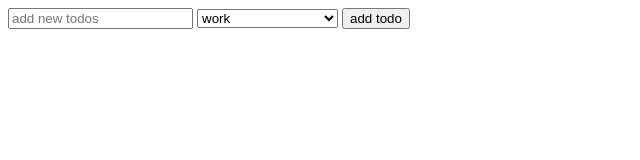
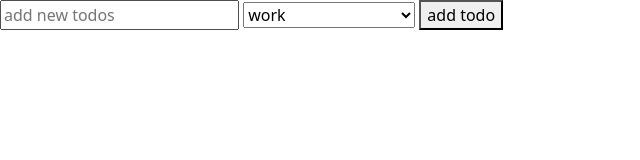
Before and after one commit to Lointainy/todos-typescript, a website built with Vite: page index.html in a window 1280 px wide. Shown: the whole page, without its empty margins (0-640 px from the left). Built offline with nearby package versions, Linux system fonts and the light colour scheme.

Commit message:
added bootstrap,sass,vite

```diff
--- a/index.html
+++ b/index.html
@@ -5,7 +5,7 @@
 		<link rel="icon" type="image/svg+xml" href="#" />
 		<meta name="viewport" content="width=device-width, initial-scale=1.0" />
 		<title>Todo</title>
-		<link rel="stylesheet" href="src/style/main.css" />
+		<link rel="stylesheet" href="src/styles/main.scss" />
 	</head>
 	<body>
 		<input type="text" class="todo__name" placeholder="add new todos" />
--- /dev/null
+++ b/src/styles/main.scss
@@ -0,0 +1 @@
+@import 'node_modules/bootstrap/scss/bootstrap.scss';
```
Also changed, not shown: package.json (+7 -1 lines), src/style/main.css (deleted).
